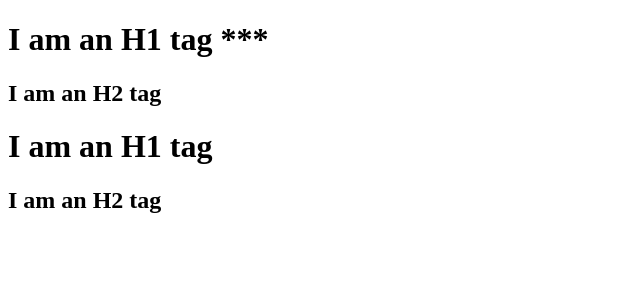
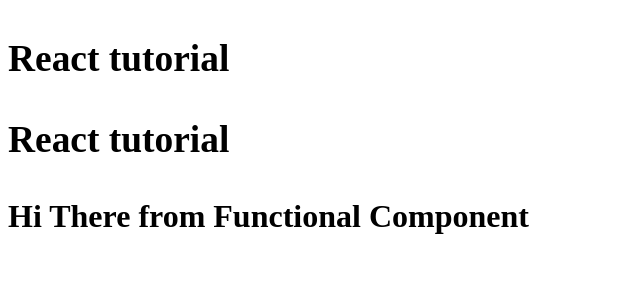
Before and after one commit to rashmishendge59-create/reactpractice, a React (Vite) app: page / in a window 1280 px wide. Shown: the top 300 px of the page, without its empty margins (0-640 px from the left). Built offline with nearby package versions, Linux system fonts and the light colour scheme.

Commit message:
Laying foundation
1. wrote script in package.json .
2. JSX used in app.js
3. functional component
4. component composition

```diff
--- a/App.js
+++ b/App.js
@@ -1,21 +1,22 @@
 import React from "react";
 import ReactDOM from "react-dom/client";
 
-const parent = React.createElement("div",{id:"parent"},
-    [React.createElement("div",{id:"child"},[
-        React.createElement("h1",{},"I am an H1 tag ***"),
-        React.createElement("h2",{},"I am an H2 tag")
-    ]
-    ),
-    React.createElement("div",{id:"child2"},[
-        React.createElement("h1",{},"I am an H1 tag"),
-        React.createElement("h2",{},"I am an H2 tag")
-    ]
-    )]
-)
+const Heading = React.createElement("h1",{"id":"heading3"},"Hi there");
+const JSXHeading =<h1 id="heading2">Hi There from JSX</h1>;
 
+const Title = () =>{
+    return (
+        <h3>React tutorial</h3>
+    );
+}
+const HeadingComponent = () => {
+    return (<h1 id ="heading1" >
+    <Title />
+    {Title()}
+    Hi There from Functional Component
+    </h1>);
+}
 
-//const heading = React.createElement("h1",{id:"heading", xyz:"hi"},"Hello from React");
-console.log(parent);
 const root = ReactDOM.createRoot(document.getElementById("root"));
-root.render(parent);
+
+root.render(<HeadingComponent/>);
--- a/package.json
+++ b/package.json
@@ -3,6 +3,8 @@
   "version": "1.0.0",
   "description": "practice",
   "scripts": {
+    "start": "parcel index.html",
+    "build":"parcel build index.html",
     "test": "jest"
   },
   "repository": {
```
